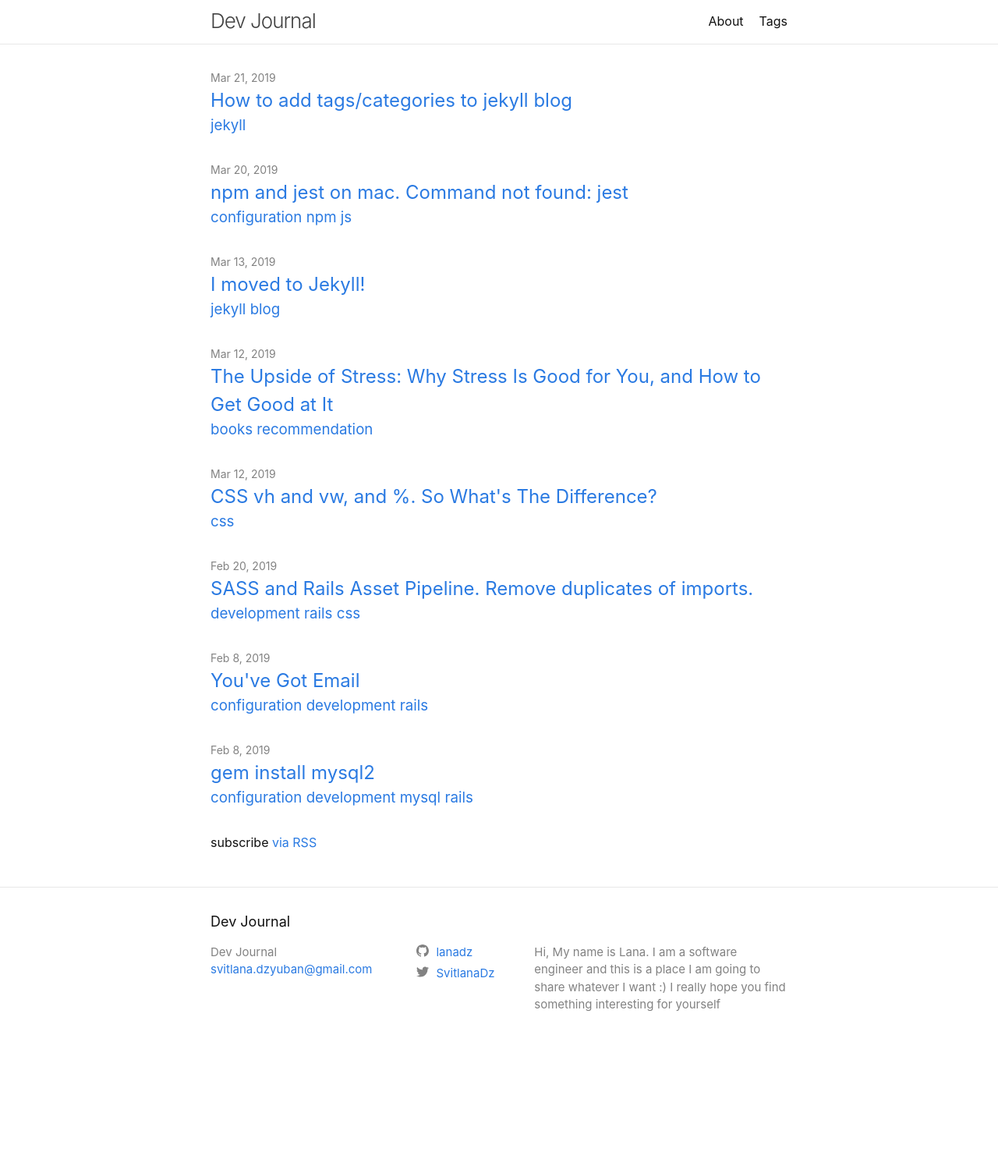
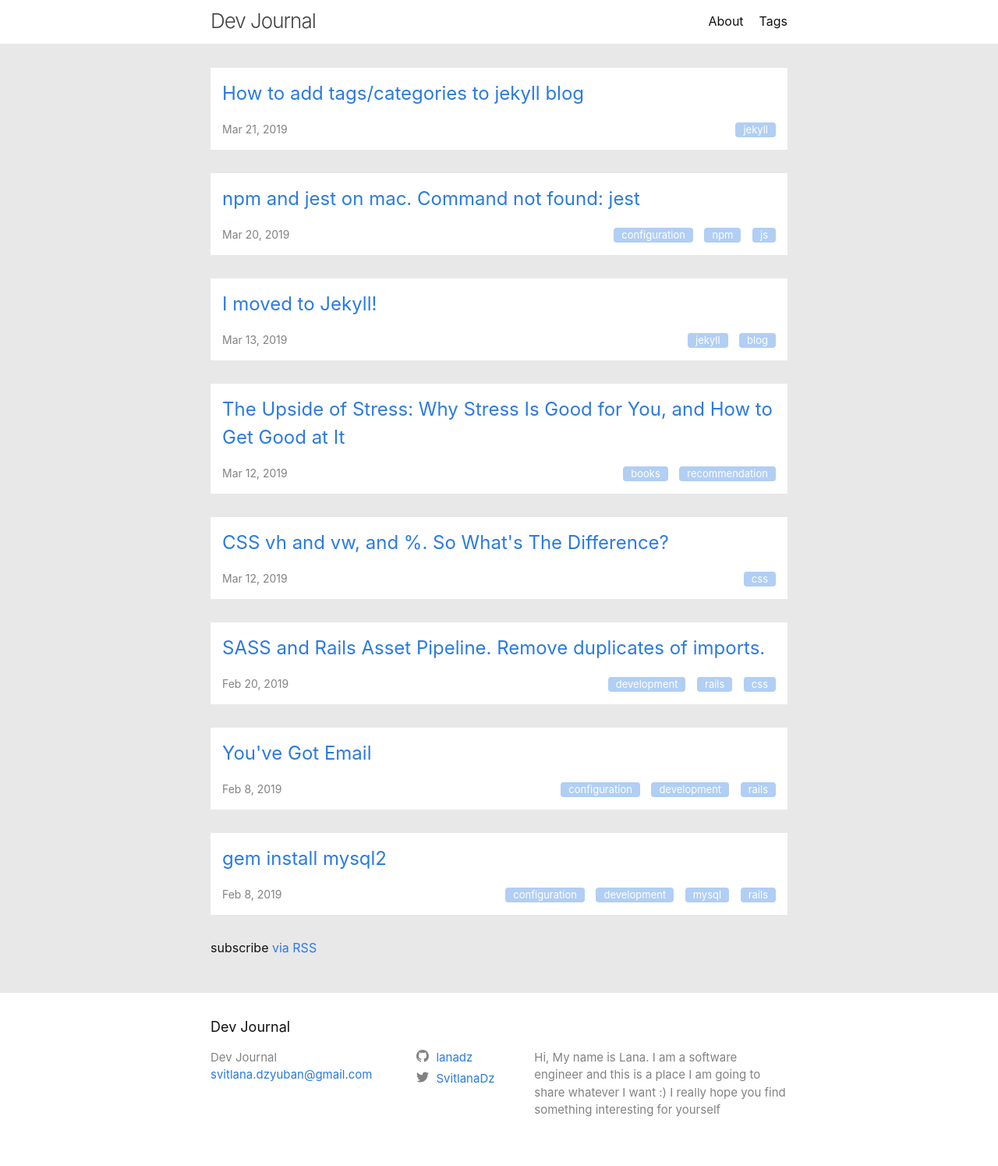
Before and after one commit to owldot/lanadz.github.io, a Jekyll site: the page built from index.md, in a window 1280 px wide. Shown: the whole page at 78% size. Built offline with Jekyll 4.4.1, drawn with Linux system fonts in a browser that asks for light colours; before the commit the page ends 1360 px from its top, so only the background shows below that.

Commit message:
Style tags and layout for home.

```diff
--- a/_layouts/home.html
+++ b/_layouts/home.html
@@ -14,20 +14,24 @@
         {%- for post in site.posts -%}
         <li>
             {%- assign date_format = site.minima.date_format | default: "%b %-d, %Y" -%}
-        <span class="post-meta">{{ post.date | date: date_format }}</span>
             <h3>
                 <a class="post-link" href="{{ post.url | relative_url }}">
                     {{ post.title | escape }}
                 </a>
+            </h3>
+
+            <span class="post-meta">{{ post.date | date: date_format }}</span>
+            {%- if site.show_excerpts -%}
+            {{ post.excerpt }}
+            {%- endif -%}
+
+            <div class="tags">
                 {%- for tag in post.tags %}
-            <a href="tags/#{{ tag | slugize }}">
+                <a class="tag" href="tags/#{{ tag | slugize }}">
                     {{ tag }}
                 </a>
                 {%- endfor %}
-        </h3>
-        {%- if site.show_excerpts -%}
-          {{ post.excerpt }}
-        {%- endif -%}
+            </div>
         </li>
         {%- endfor -%}
     </ul>
--- a/_scss/minima/_layout.scss
+++ b/_scss/minima/_layout.scss
@@ -29,7 +29,7 @@
   line-height: $base-line-height * $base-font-size * 2.25;
 
   .nav-trigger {
-      display: none;
+    display: none;
   }
 
   .menu-icon {
@@ -95,11 +95,11 @@
       &:not(:last-child) {
         margin-right: 0;
       }
+
       margin-left: 20px;
     }
   }
 }
-
 
 
 /**
@@ -136,29 +136,29 @@
 
 .footer-col-1 {
   width: -webkit-calc(35% - (#{$spacing-unit} / 2));
-  width:         calc(35% - (#{$spacing-unit} / 2));
+  width: calc(35% - (#{$spacing-unit} / 2));
 }
 
 .footer-col-2 {
   width: -webkit-calc(20% - (#{$spacing-unit} / 2));
-  width:         calc(20% - (#{$spacing-unit} / 2));
+  width: calc(20% - (#{$spacing-unit} / 2));
 }
 
 .footer-col-3 {
   width: -webkit-calc(45% - (#{$spacing-unit} / 2));
-  width:         calc(45% - (#{$spacing-unit} / 2));
+  width: calc(45% - (#{$spacing-unit} / 2));
 }
 
 @include media-query($on-laptop) {
   .footer-col-1,
   .footer-col-2 {
     width: -webkit-calc(50% - (#{$spacing-unit} / 2));
-    width:         calc(50% - (#{$spacing-unit} / 2));
+    width: calc(50% - (#{$spacing-unit} / 2));
   }
 
   .footer-col-3 {
     width: -webkit-calc(100% - (#{$spacing-unit} / 2));
-    width:         calc(100% - (#{$spacing-unit} / 2));
+    width: calc(100% - (#{$spacing-unit} / 2));
   }
 }
 
@@ -166,10 +166,9 @@
   .footer-col {
     float: none;
     width: -webkit-calc(100% - (#{$spacing-unit} / 2));
-    width:         calc(100% - (#{$spacing-unit} / 2));
+    width: calc(100% - (#{$spacing-unit} / 2));
   }
 }
-
 
 
 /**
@@ -177,6 +176,8 @@
  */
 .page-content {
   padding: $spacing-unit 0;
+  background-color: $grey-color-light;
+
   flex: 1;
 }
 
@@ -194,17 +195,39 @@
 
   > li {
     margin-bottom: $spacing-unit;
+    background-color: white;
+    padding: 15px;
+  }
+
+  a {
+    text-decoration: none;
   }
 }
 
 .post-meta {
   font-size: $small-font-size;
   color: $grey-color;
-  .tags {
-    float: right;
-    .tag {
-      display: inline-block;
-      margin: 0 10px;
+}
+
+.tags {
+  float: right;
+
+  .tag {
+    display: inline-block;
+    font-size: small;
+    background-color: lighten($brand-color, 30%);
+    color: white;
+    text-decoration: none;
+    padding: 0 10px;
+    margin: 0 5px;
+    border-radius: 4px;
+
+    &:hover {
+      background-color: lighten($brand-color, 20%);
+    }
+
+    &:last-child {
+      margin: 0 0 0 5px;
     }
   }
 }
@@ -215,7 +238,6 @@
 }
 
 
-
 /**
  * Posts
  */
@@ -223,6 +245,7 @@
   background: white;
   padding: $spacing-unit;
 }
+
 .post-header {
   margin-bottom: $spacing-unit;
 }
```
Lines whose indentation alone changed are shown as unchanged.
